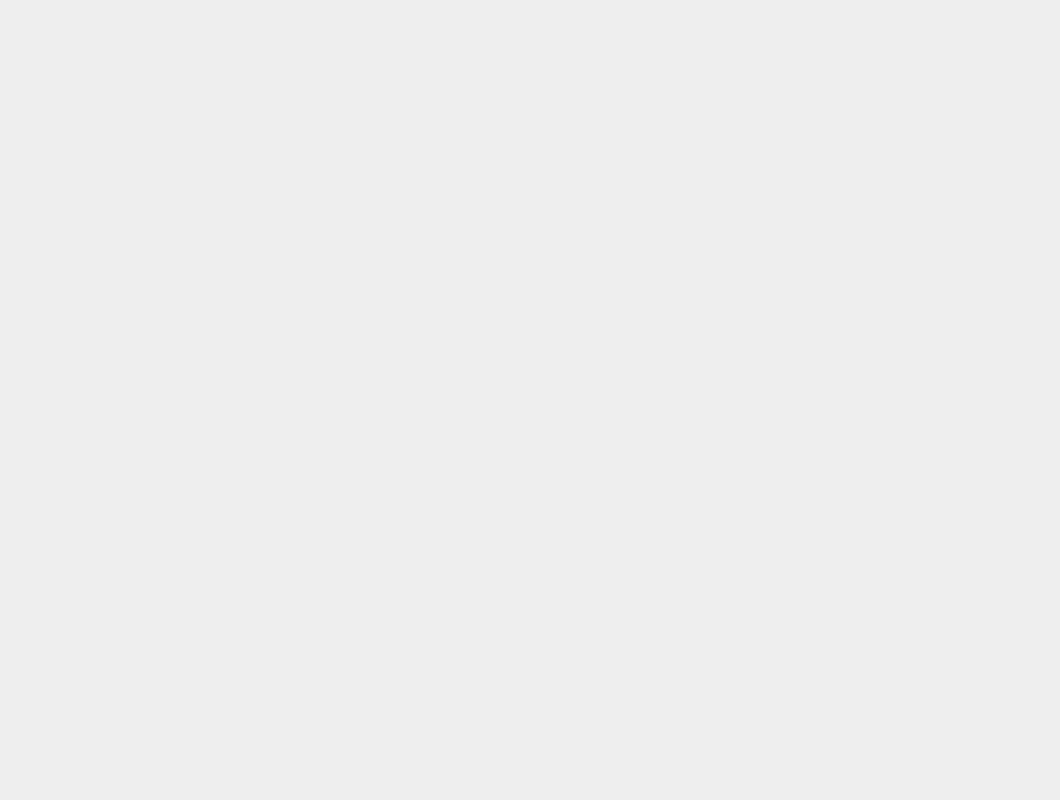
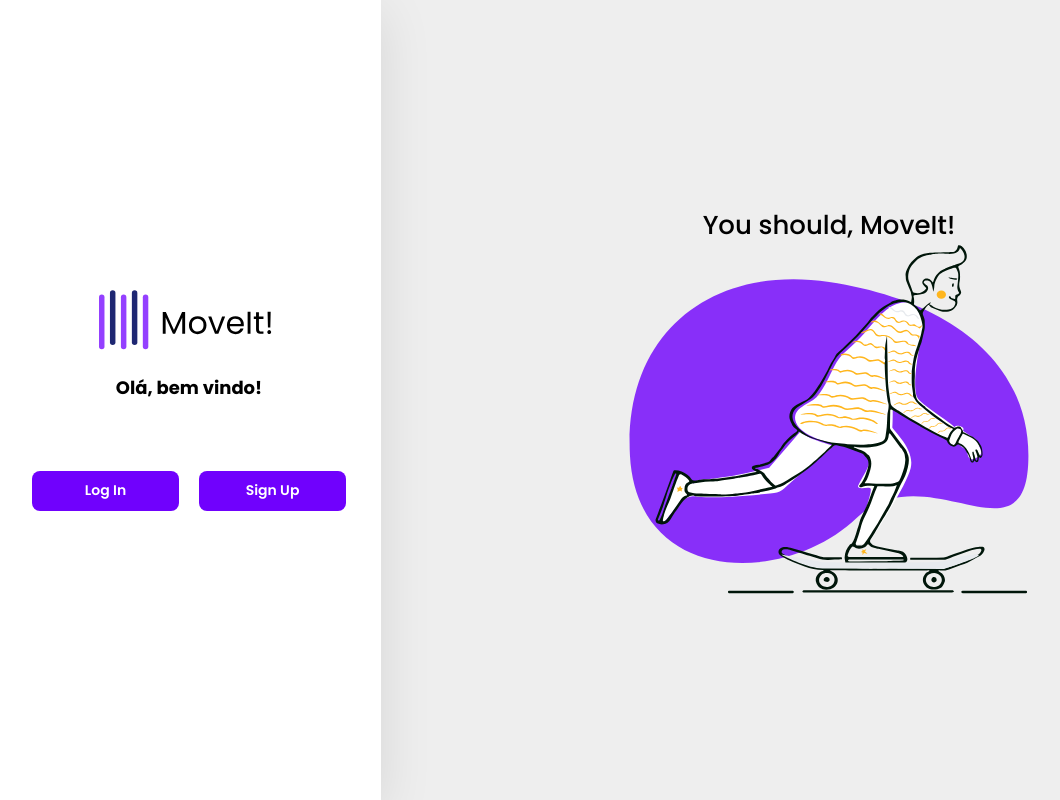
Before and after one commit to amosbarbato/moveit-app, a React (Vite) app: page / in a window 1280 px wide. Before the commit this address had no page. Shown: the whole page, without its empty margins (3-1063 px from the left). Built offline with nearby package versions, Linux system fonts and the light colour scheme.

Commit message:
feat: created homepage and include illustration components

```diff
--- a/src/App.tsx
+++ b/src/App.tsx
@@ -3,32 +3,17 @@ import Login from "./context/login"
 import Signup from "./context/signup"
 import Global from "./global"
 import User from "./context/user"
+import Home from "./context/home"
 
 function App() {
   return (
     <BrowserRouter>
       <Global />
       <Routes>
-        <Route
-          path="/login"
-          element={
-            <Login title='Login into your account' />
-          }
-        />
-
-        <Route
-          path="/signup"
-          element={
-            <Signup title='Sign in and start today!' />
-          }
-        />
-
-        <Route
-          path="/user"
-          element={
-            <User />
-          }
-        />
+        <Route path="/" element={<Home />} />
+        <Route path="/login" element={<Login title='Login into your account' />} />
+        <Route path="/signup" element={<Signup title='Sign in and start today!' />} />
+        <Route path="/user" element={<User />} />
       </Routes>
     </BrowserRouter>
   )
--- a/src/components/aside.tsx
+++ b/src/components/aside.tsx
@@ -6,11 +6,15 @@ type Props = {
 }
 
 const Container = styled.aside`
-  width: 440px; height: 100vh; padding: 35px; background: white; display: flex;
+  width: 30%; height: 100vh; padding: 35px; background: white; display: flex;
   flex-direction: column; align-items: center; justify-content: center;
   box-shadow: 0px 12px 50px 0px #0000001A;
 
   > div { width: 100%; }
+`
+
+export const Actions = styled.div`
+  display: flex; gap: 20px;
 `
 
 export const Aside = ({ children }: Props) => {
--- /dev/null
+++ b/src/components/main.tsx
@@ -0,0 +1,21 @@
+import styled from "styled-components"
+import Illustration from "../assets/illustration.svg"
+
+const Container = styled.div`
+  width: 70%; display: flex; flex-direction: column; align-items: center;
+  justify-content: center;
+
+  > img { width: 400px }
+`
+const MainTitle = styled.h1`
+  font-size: 26px
+`
+
+export const Hero = () => {
+  return (
+    <Container>
+      <MainTitle className="medium">You should, MoveIt!</MainTitle>
+      <img src={Illustration} alt="" />
+    </Container>
+  )
+}
--- /dev/null
+++ b/src/context/home.tsx
@@ -0,0 +1,49 @@
+import styled from "styled-components"
+import { Logo } from "../assets/logo"
+import { Actions, Aside } from "../components/aside"
+import { Button } from "../components/ui/button"
+import { useNavigate } from "react-router-dom"
+
+import { Hero } from "../components/main"
+
+const Title = styled.h2`
+  font-size: 18px; margin-top: 24px;
+`
+
+const Home = () => {
+  const navigate = useNavigate()
+
+  return (
+    <main>
+      <Aside>
+        <Logo />
+        <Title className="bold">Olá, bem vindo!</Title>
+
+        <Actions className="space-in-top">
+          <Button
+            className="semibold"
+            mode="button"
+            type="submit"
+            variant="fill"
+            onClick={() => navigate('/login')}
+          >
+            Log In
+          </Button>
+          <Button
+            className="semibold"
+            mode="button"
+            type="submit"
+            variant="fill"
+            onClick={() => navigate('/signup')}
+          >
+            Sign Up
+          </Button>
+        </Actions>
+      </Aside>
+
+      <Hero />
+    </main>
+  )
+}
+
+export default Home
--- a/src/context/login.tsx
+++ b/src/context/login.tsx
@@ -11,6 +11,7 @@ import { Separator } from "../components/ui/separator"
 import { FormEvent, useState } from "react"
 import { useNavigate } from "react-router-dom"
 import { login } from "../services/api"
+import { Hero } from "../components/main"
 
 type Props = {
   title: string
@@ -39,7 +40,7 @@ const Login = ({ title }: Props) => {
   }
 
   return (
-    <>
+    <main>
       <Aside>
         <Logo />
         <Title className="bold">{title}</Title>
@@ -87,7 +88,9 @@ const Login = ({ title }: Props) => {
           </Button>
         </div>
       </Aside>
-    </>
+
+      <Hero />
+    </main>
   )
 }
 
--- a/src/context/signup.tsx
+++ b/src/context/signup.tsx
@@ -11,6 +11,7 @@ import { Separator } from "../components/ui/separator"
 import { useNavigate } from "react-router-dom"
 import { FormEvent, useState } from "react"
 import { signup } from "../services/api"
+import { Hero } from "../components/main"
 
 type Props = {
   title: string
@@ -43,7 +44,7 @@ const Signup = ({ title }: Props) => {
   }
 
   return (
-    <>
+    <main>
       <Aside>
         <Logo />
         <Title className="bold">{title}</Title>
@@ -109,7 +110,9 @@ const Signup = ({ title }: Props) => {
           </Button>
         </div>
       </Aside>
-    </>
+
+      <Hero />
+    </main>
   )
 }
 
--- a/src/global.ts
+++ b/src/global.ts
@@ -1,4 +1,4 @@
-import { createGlobalStyle } from "styled-components";
+import styled, { createGlobalStyle } from "styled-components";
 
 export const color = {
   dark: '#555555',
@@ -18,21 +18,19 @@ const Global = createGlobalStyle`
     font-family: "Poppins", sans-serif;
     font-weight: 400;
   }
-  body {
-    background: ${color.main};
-  }
-  .medium {
-    font-weight: 500;
-  }
-  .semibold {
-    font-weight: 600;
-  }
-  .bold {
-    font-weight: 700;
-  }
 
-  .off-label { display: none; }
+  body { background: ${color.main} }
+
+  .medium { font-weight: 500 }
+  .semibold { font-weight: 600 }
+  .bold { font-weight: 700 }
+
+  .off-label { display: none }
   .on-label { display: block }
+
+  .space-in-top { margin-top: 70px }
+
+  main { display: flex }
 `
 
 export default Global
```
Also changed, not shown: src/assets/illustration.svg.
